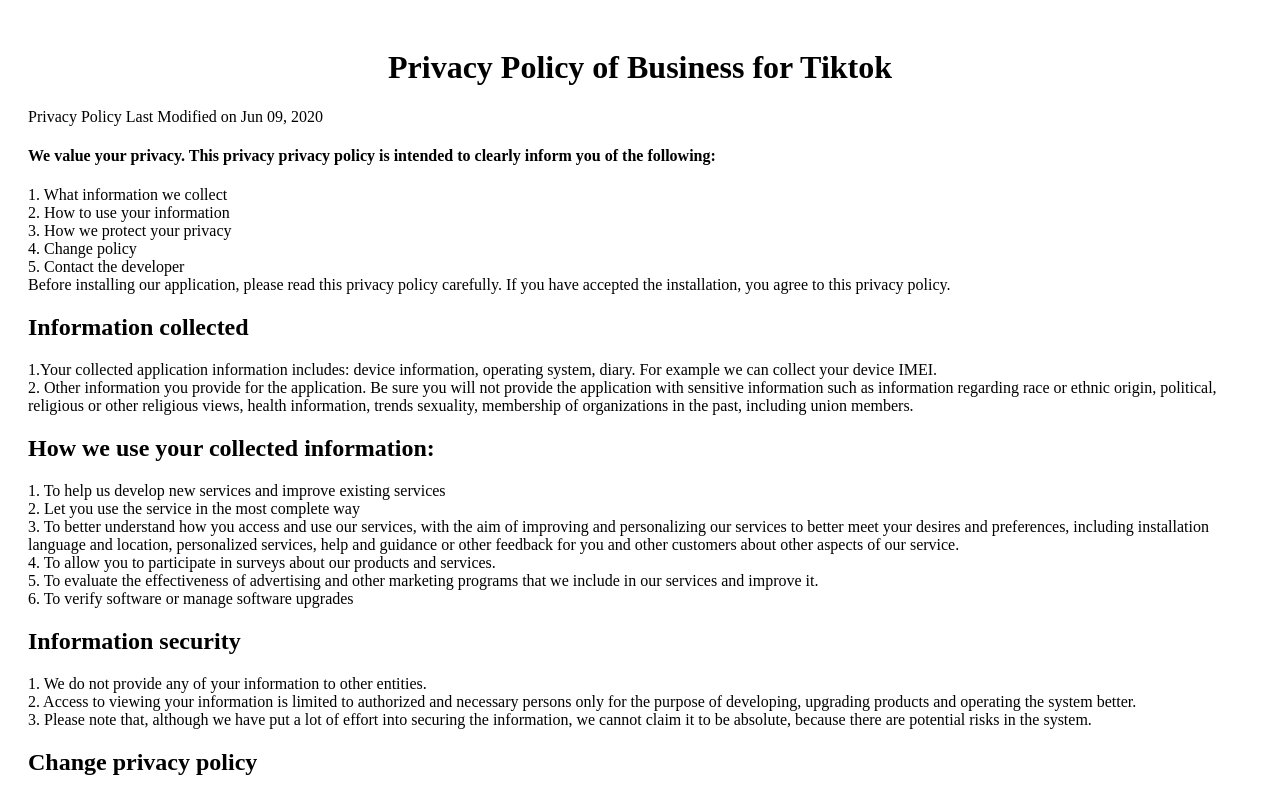
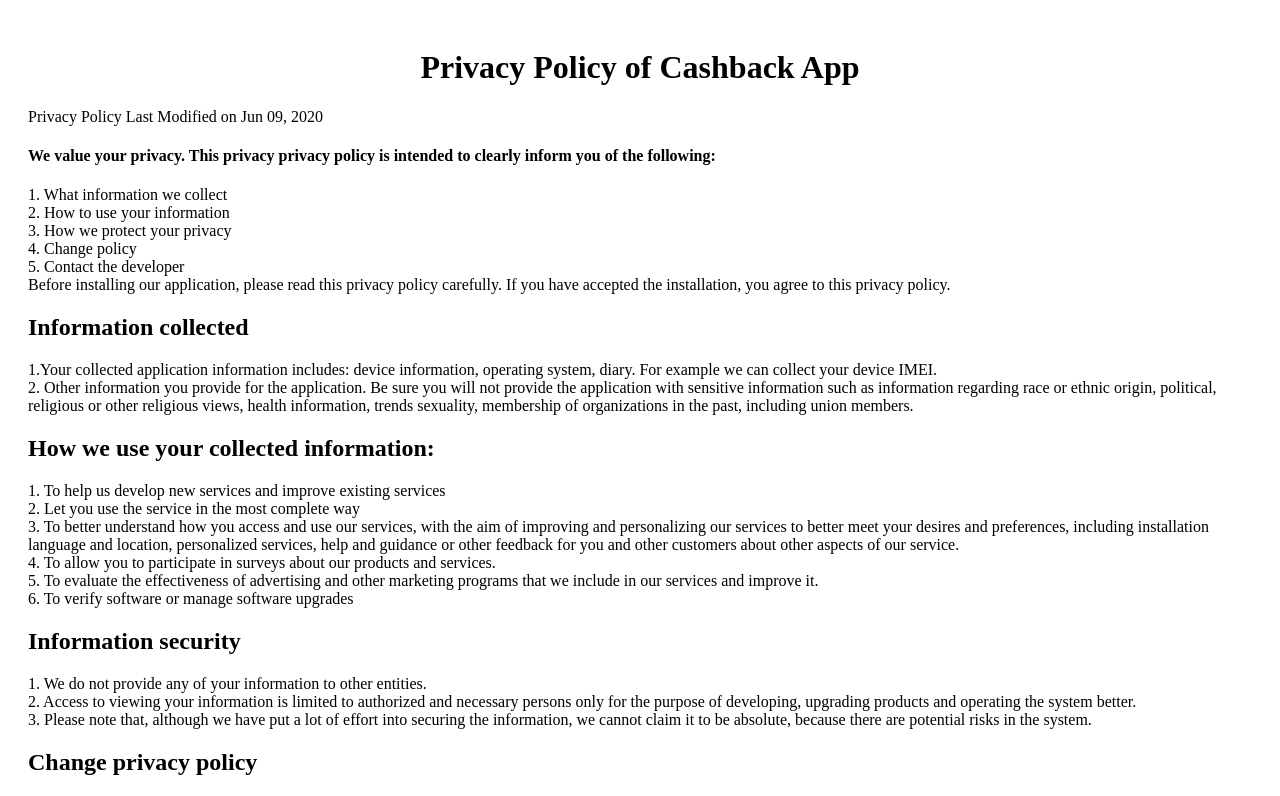
Before and after one commit to Kuzuki4799/Policy_Cashback_App_John, a plain HTML site: page index.html in a window 1280 px wide. Shown: the top 796 px of the page. Drawn offline with Linux system fonts and the light colour scheme.

Commit message:
Update index.html

```diff
--- a/index.html
+++ b/index.html
@@ -7,7 +7,7 @@
 <link type="text/css" rel="stylesheet" charset="UTF-8" href="./index_files/translateelement.css"></head>
 <body>
 	<div id="content" style="padding:20px;">
-		<h1 style="text-align: center;">Privacy Policy of Business for Tiktok</h1>
+		<h1 style="text-align: center;">Privacy Policy of Cashback App</h1>
 		<p>Privacy Policy Last Modified on Jun 09, 2020</p>
 		<h4>We value your privacy. This privacy privacy policy is intended to clearly inform you of the following:</h4>
 			1. What information we collect<br>
```
